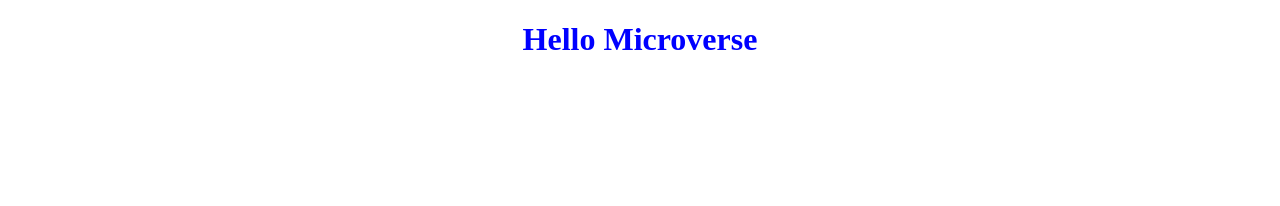
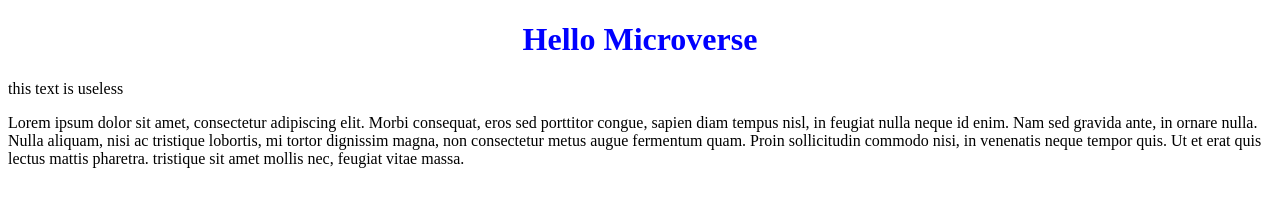
Before and after one commit to masangana/hello-microverse-project, a website: page index.html in a window 1280 px wide. Drawn offline with Linux system fonts and the light colour scheme.

Commit message:
update index.html
adding text for change

```diff
--- a/index.html
+++ b/index.html
@@ -8,5 +8,15 @@
 </head>
 <body>
     <h1 class="main-title"> Hello Microverse</h1>
+    <p class="empty-text">this text is useless</p>
+    <p class="empty-text">Lorem ipsum dolor sit amet,
+        consectetur adipiscing elit. Morbi consequat, eros sed porttitor
+        congue, sapien diam tempus nisl, in feugiat nulla neque id enim.
+        Nam sed gravida ante, in ornare nulla. Nulla aliquam,
+        nisi ac tristique lobortis, mi tortor dignissim magna,
+        non consectetur metus augue fermentum quam.
+        Proin sollicitudin commodo nisi, in venenatis neque tempor quis.
+        Ut et erat quis lectus mattis pharetra.
+        tristique sit amet mollis nec, feugiat vitae massa. </p>
 </body>
 </html>
```
